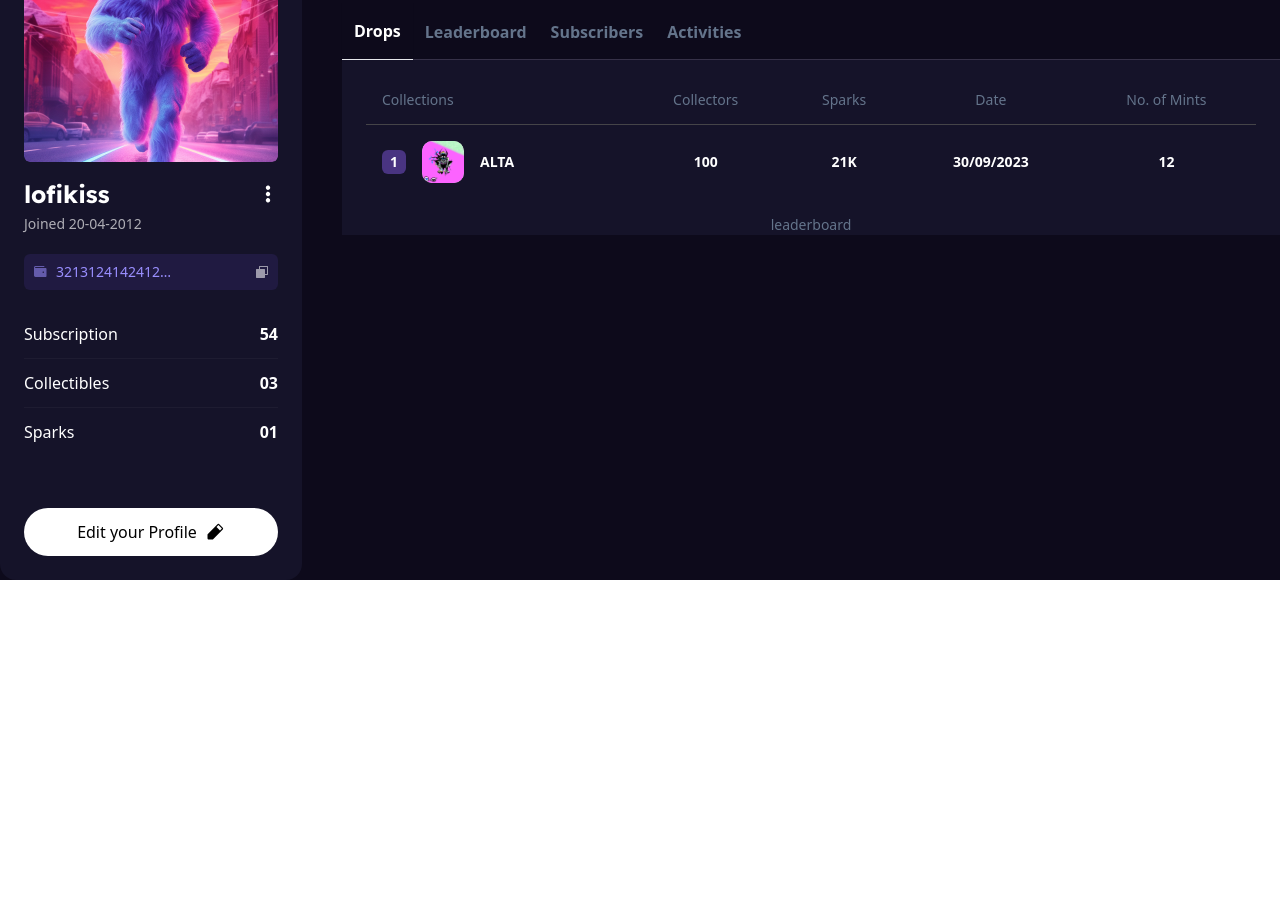
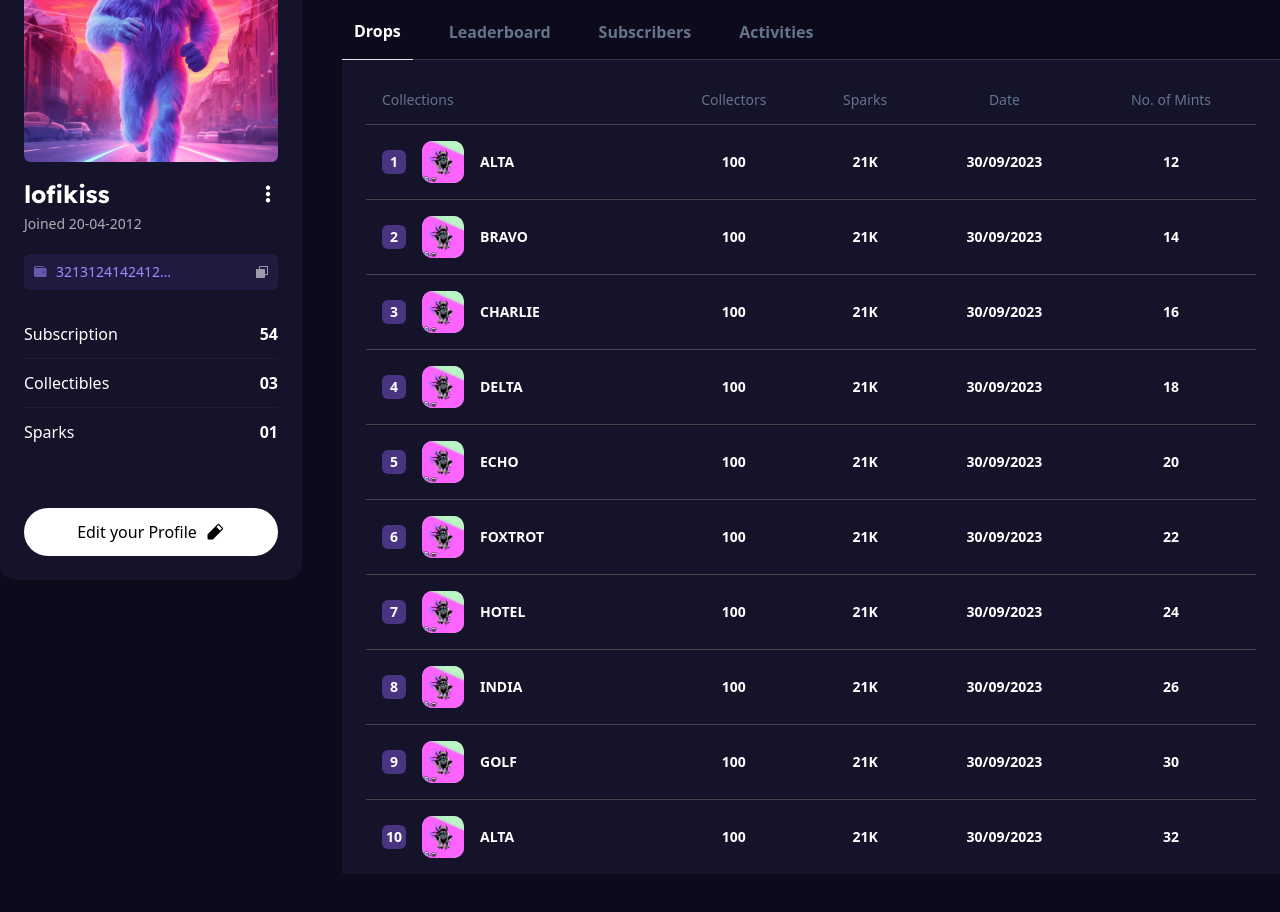
Before and after one commit to TanmayNewatia/creatow-frontend, a React (Vite) app: page /creator-profile in a window 1280 px wide. Shown: the part 300-1212 px from the top of the page. Before the commit the page ends 880 px from the top, so only its background shows below. Built offline with nearby package versions, Linux system fonts and the light colour scheme.

Commit message:
- Create drops tab & subscribers tab for creator-profile page.

```diff
--- a/pages/CreatorProfile.jsx
+++ b/pages/CreatorProfile.jsx
@@ -15,15 +15,8 @@ import {
   AccordionItem,
   AccordionTrigger,
 } from "../src/components/ui/accordion";
-import {
-  Table,
-  TableBody,
-  TableCaption,
-  TableCell,
-  TableHead,
-  TableHeader,
-  TableRow,
-} from "../src/components/ui/table";
+import subscriberContent from "../src/constants/subscribersTableConstants";
+import dropsContent from "../src/constants/dropsTableContent";
 
 import aboutIcon from "../src/assets/accordion/about.svg";
 import perksIcon from "../src/assets/accordion/perks.svg";
@@ -31,11 +24,12 @@ import perksIcon from "../src/assets/accordion/perks.svg";
 import DashProfileCard from "../src/components/profile/profile-card/DashProfileCard";
 import LeaderboardCard from "../src/components/profile/leaderboard-card/LeaderboardCard";
 import DropsTable from "../src/components/profile/DropsTable";
+import SubscribersTable from "../src/components/profile/SubscribersTable";
 
 function Profile() {
   const [isCreator, setIsCreator] = useState(true);
   return (
-    <main className="min-h-screen bg-[#0d0a1b]">
+    <main className="min-h-screen bg-[#0d0a1b] pb-10">
       <Navbar />
 
       {/* Top purple banner */}
@@ -91,7 +85,7 @@ function Profile() {
             defaultValue="drops"
             className="w-full flex flex-col justify-center items-start bg-[#151329]"
           >
-            <TabsList className="bg-[#0d0a1b] flex justify-center items-center lg:justify-start">
+            <TabsList className="bg-[#0d0a1b] flex justify-center items-center lg:justify-start lg:gap-6">
               <TabsTrigger value="drops">Drops</TabsTrigger>
               <TabsTrigger value="leaderboard">Leaderboard</TabsTrigger>
               {isCreator && (
@@ -122,7 +116,7 @@ function Profile() {
               )}
 
               {/* Show drops table if creator */}
-              {isCreator && <DropsTable />}
+              {isCreator && <DropsTable content={dropsContent} />}
             </TabsContent>
             <TabsContent value="leaderboard" className="w-full">
               <div className="w-full max-w-[1260px] px-4 lg:px-8 lg:pt-4 pb-8 space-y-4 mx-auto">
@@ -138,6 +132,11 @@ function Profile() {
                 })}
               </div>
             </TabsContent>
+
+            {/* Subscribers tab (creator view only) */}
+            <TabsContent value="subscribers" className="w-full">
+              <SubscribersTable content={subscriberContent} />
+            </TabsContent>
           </Tabs>
         </section>
       </section>
--- a/src/components/profile/DropsTable.jsx
+++ b/src/components/profile/DropsTable.jsx
@@ -8,13 +8,12 @@ import {
   TableHeader,
   TableRow,
 } from "../ui/table";
-import smallpfp from "../../assets/profile/leaderboard/smallPfpPlaceholder.svg";
 
-function DropsTable() {
+function DropsTable(props) {
   return (
     <div className="w-full max-w-[1260px] text-white">
       <Table>
-        <TableCaption>leaderboard</TableCaption>
+        {/* <TableCaption>leaderboard</TableCaption> */}
         <TableHeader>
           <TableRow>
             <TableHead className="text-left">Collections</TableHead>
@@ -25,21 +24,27 @@ function DropsTable() {
           </TableRow>
         </TableHeader>
         <TableBody className="font-semibold">
-          <TableRow>
+          {props.content.map((item) => {
+            return (
+              <TableRow key={item.position}>
                 <TableCell className="text-center">
                   <div className="w-fit flex justify-start items-center gap-4">
                     <div className="w-6 aspect-square bg-[#493481] rounded-md text-center flex justify-center items-center">
-                  <p className="text-sm">{1}</p>
+                      <p className="text-sm">{item.position}</p>
                     </div>
-                <img src={smallpfp} alt="" />
-                <p>ALTA</p>
+                    <img src={item.image} alt="" />
+                    <p>{item.collectionName}</p>
                   </div>
                 </TableCell>
-            <TableCell className="text-center">100</TableCell>
-            <TableCell className="text-center">21K</TableCell>
-            <TableCell className="text-center">30/09/2023</TableCell>
-            <TableCell className="text-center">12</TableCell>
+                <TableCell className="text-center">
+                  {item.collectorCount}
+                </TableCell>
+                <TableCell className="text-center">{item.sparks}</TableCell>
+                <TableCell className="text-center">{item.date}</TableCell>
+                <TableCell className="text-center">{item.mints}</TableCell>
               </TableRow>
+            );
+          })}
         </TableBody>
       </Table>
     </div>
--- /dev/null
+++ b/src/components/profile/SubscribersTable.jsx
@@ -0,0 +1,51 @@
+import React from "react";
+import {
+  Table,
+  TableBody,
+  TableCaption,
+  TableCell,
+  TableHead,
+  TableHeader,
+  TableRow,
+} from "../ui/table";
+
+function SubscribersTable(props) {
+  return (
+    <div className="w-full max-w-[1260px] text-white">
+      <Table>
+        {/* <TableCaption>leaderboard</TableCaption> */}
+        <TableHeader>
+          <TableRow>
+            <TableHead className="text-left">Subscriber</TableHead>
+            <TableHead className="text-center">Wallet Address</TableHead>
+            <TableHead className="text-center">Subscribed On</TableHead>
+          </TableRow>
+        </TableHeader>
+        <TableBody className="font-semibold">
+          {props.content.map((item) => {
+            return (
+              <TableRow>
+                <TableCell className="text-center">
+                  <div className="w-fit flex justify-start items-center gap-4">
+                    <img src={item.image} alt="" />
+                    <p>{item.subscriberName}</p>
+                  </div>
+                </TableCell>
+                <TableCell className="text-center w-[150px]">
+                  <p className="w-fit mx-auto truncate max-w-[100px]">
+                    {item.walletAddress}
+                  </p>
+                </TableCell>
+                <TableCell className="text-center w-[150px]">
+                  {item.subscribedOnDate}
+                </TableCell>
+              </TableRow>
+            );
+          })}
+        </TableBody>
+      </Table>
+    </div>
+  );
+}
+
+export default SubscribersTable;
--- /dev/null
+++ b/src/constants/dropsTableContent.jsx
@@ -0,0 +1,96 @@
+import smallpfp from "../assets/profile/leaderboard/smallPfpPlaceholder.svg";
+
+const dropsContent = [
+    {
+        position: 1,
+        image: smallpfp,
+        collectionName: "ALTA",
+        collectorCount: 100,
+        sparks: "21K",
+        date: "30/09/2023",
+        mints: 12
+    },
+    {
+        position: 2,
+        image: smallpfp,
+        collectionName: "BRAVO",
+        collectorCount: 100,
+        sparks: "21K",
+        date: "30/09/2023",
+        mints: 14
+    },
+    {
+        position: 3,
+        image: smallpfp,
+        collectionName: "CHARLIE",
+        collectorCount: 100,
+        sparks: "21K",
+        date: "30/09/2023",
+        mints: 16
+    },
+    {
+        position: 4,
+        image: smallpfp,
+        collectionName: "DELTA",
+        collectorCount: 100,
+        sparks: "21K",
+        date: "30/09/2023",
+        mints: 18
+    },
+    {
+        position: 5,
+        image: smallpfp,
+        collectionName: "ECHO",
+        collectorCount: 100,
+        sparks: "21K",
+        date: "30/09/2023",
+        mints: 20
+    },
+    {
+        position: 6,
+        image: smallpfp,
+        collectionName: "FOXTROT",
+        collectorCount: 100,
+        sparks: "21K",
+        date: "30/09/2023",
+        mints: 22
+    },
+    {
+        position: 7,
+        image: smallpfp,
+        collectionName: "HOTEL",
+        collectorCount: 100,
+        sparks: "21K",
+        date: "30/09/2023",
+        mints: 24
+    },
+    {
+        position: 8,
+        image: smallpfp,
+        collectionName: "INDIA",
+        collectorCount: 100,
+        sparks: "21K",
+        date: "30/09/2023",
+        mints: 26
+    },
+    {
+        position: 9,
+        image: smallpfp,
+        collectionName: "GOLF",
+        collectorCount: 100,
+        sparks: "21K",
+        date: "30/09/2023",
+        mints: 30
+    },
+    {
+        position: 10,
+        image: smallpfp,
+        collectionName: "ALTA",
+        collectorCount: 100,
+        sparks: "21K",
+        date: "30/09/2023",
+        mints: 32
+    },
+]
+
+export default dropsContent
--- /dev/null
+++ b/src/constants/subscribersTableConstants.jsx
@@ -0,0 +1,78 @@
+import smallpfp from "../assets/profile/leaderboard/smallPfpPlaceholder.svg";
+
+const subscriberContent = [
+  {
+    id: "qwe",
+    subscriberName: "ALTA",
+    image: smallpfp,
+    walletAddress: "3213213salkdj3120944943qjsfds",
+    subscribedOnDate: "30/09/2023",
+  },
+  {
+    id: "wer",
+    subscriberName: "ALTA",
+    image: smallpfp,
+
+    walletAddress: "3213213salkdj3120944943qjsfds",
+    subscribedOnDate: "30/09/2023",
+  },
+  {
+    id: "ert",
+    subscriberName: "ALTA",
+    image: smallpfp,
+    walletAddress: "3213213salkdj3120944943qjsfds",
+    subscribedOnDate: "30/09/2023",
+  },
+  {
+    id: "eyt",
+    subscriberName: "ALTA",
+    image: smallpfp,
+    walletAddress: "3213213salkdj3120944943qjsfds",
+    subscribedOnDate: "30/09/2023",
+  },
+  {
+    id: "rty",
+    subscriberName: "ALTA",
+    image: smallpfp,
+    walletAddress: "3213213salkdj3120944943qjsfds",
+    subscribedOnDate: "30/09/2023",
+  },
+  {
+    id: "ytr",
+    subscriberName: "ALTA",
+    image: smallpfp,
+    walletAddress: "3213213salkdj3120944943qjsfds",
+    subscribedOnDate: "30/09/2023",
+  },
+  {
+    id: "gfd",
+    subscriberName: "ALTA",
+    image: smallpfp,
+    walletAddress: "3213213salkdj3120944943qjsfds",
+    subscribedOnDate: "30/09/2023",
+  },
+  {
+    id: "fbd",
+    subscriberName: "ALTA",
+    image: smallpfp,
+    image: smallpfp,
+    walletAddress: "3213213salkdj3120944943qjsfds",
+    subscribedOnDate: "30/09/2023",
+  },
+  {
+    id: "dgh",
+    subscriberName: "ALTA",
+    image: smallpfp,
+    walletAddress: "3213213salkdj3120944943qjsfds",
+    subscribedOnDate: "30/09/2023",
+  },
+  {
+    id: "jty",
+    subscriberName: "ALTA",
+    image: smallpfp,
+    walletAddress: "3213213salkdj3120944943qjsfds",
+    subscribedOnDate: "30/09/2023",
+  },
+];
+
+export default subscriberContent;
```
Lines whose indentation alone changed are shown as unchanged.
